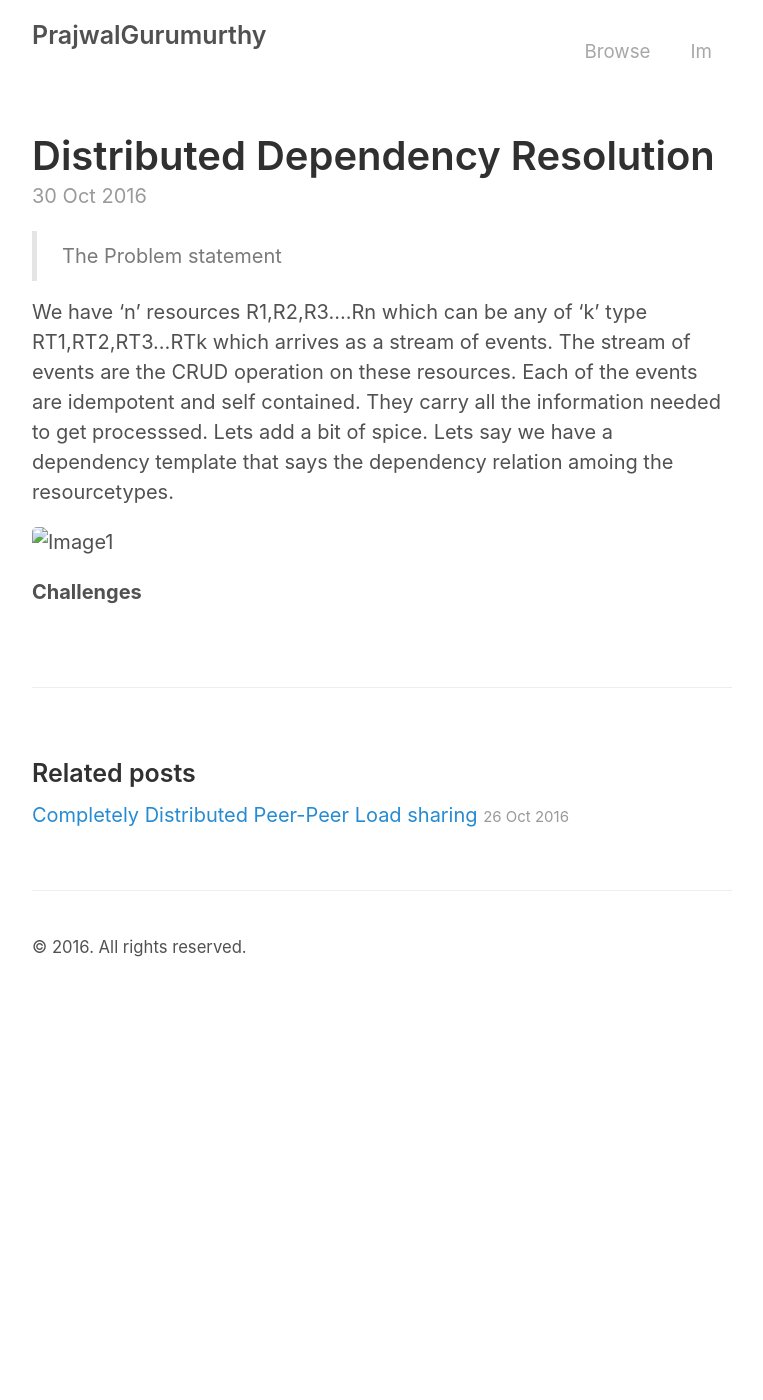
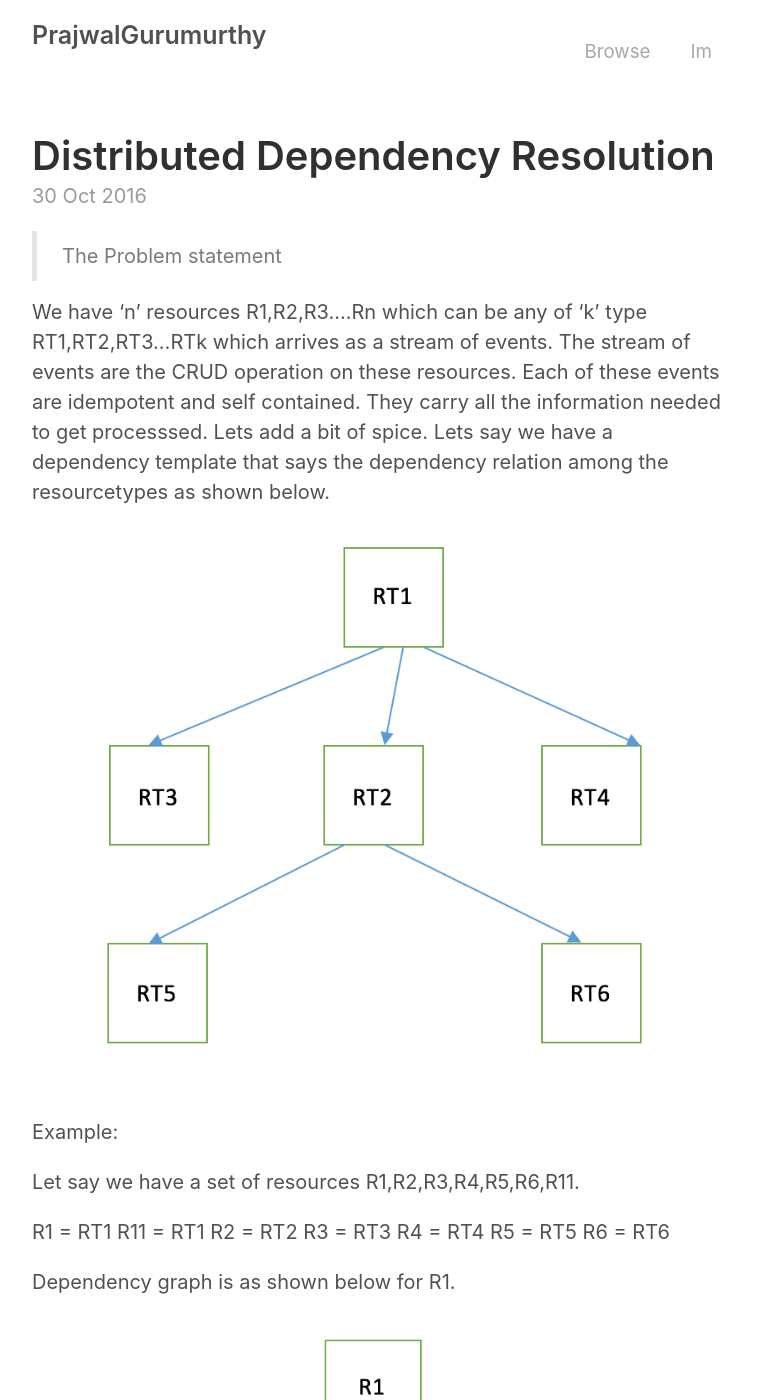
Before and after one commit to PrajwalGurumurthy/prajwalgurumurthy.github.io, a Jekyll site: the page built from _posts/2016-10-30-DDR.md, in a window 1280 px wide and 1400 px high. Shown: the whole window, without its empty margins (258-1021 px from the left). Built offline with Jekyll 4.4.1, drawn with Linux system fonts in a browser that asks for light colours; some of the changed text lies outside the part shown.

Commit message:
p2p and ddr

```diff
--- a/_posts/2016-10-30-DDR.md
+++ b/_posts/2016-10-30-DDR.md
@@ -5,16 +5,37 @@ title: Distributed Dependency Resolution
 
 >The Problem statement
 
-We have 'n' resources R1,R2,R3....Rn which can be any of 'k' type RT1,RT2,RT3...RTk which arrives as a stream of events. The stream of events are the CRUD operation on these resources. Each of the events are idempotent and self contained. They carry all the information needed to get processsed. Lets add a bit of spice. Lets say we have a dependency template that says the dependency relation amoing the resourcetypes.
+We have 'n' resources R1,R2,R3....Rn which can be any of 'k' type RT1,RT2,RT3...RTk which arrives as a stream of events. The stream of events are the CRUD operation on these resources. Each of these events are idempotent and self contained. They carry all the information needed to get processsed. Lets add a bit of spice. Lets say we have a dependency template that says the dependency relation among the resourcetypes as shown below.
 
 ![Image1]({{ site.url }}/assets/DDR/ddr1.png)
 
+Example:
+
+Let say we have a set of resources R1,R2,R3,R4,R5,R6,R11.
+
+R1 = RT1
+R11 = RT1
+R2 = RT2
+R3 = RT3
+R4 = RT4
+R5 = RT5
+R6 = RT6
+
+Dependency graph is as shown below for R1.
+
+![Image1]({{ site.url }}/assets/DDR/ddr2.png)
+
+Dependency graph is as shown below for R2.
+
+![Image1]({{ site.url }}/assets/DDR/ddr3.png)
 
 
 <b>Challenges</b>
 
 {% highlight text %}
 
+    The resources can arrive in anyorder of any type.
+    The same resource can arrive one after the other in the queue.
 
 
 {% endhighlight %}
```
Also changed, not shown: _posts/2016-10-26-P2PLS.md (+5 -0 lines), assets/DDR/ddr1.png (added), assets/DDR/ddr2.png (added), assets/DDR/ddr3.png (added), assets/p2p/p2p1.png (added), assets/p2p/p2p2.png (added).
